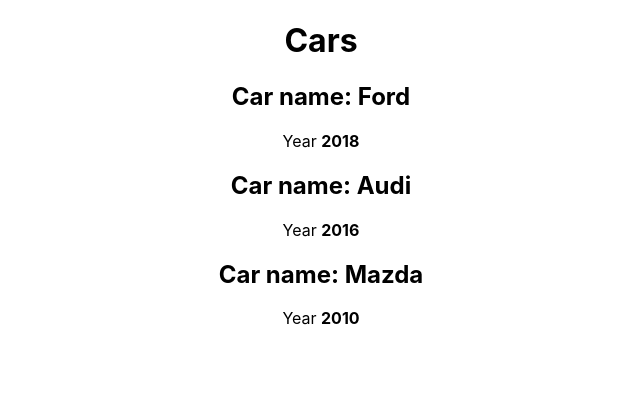
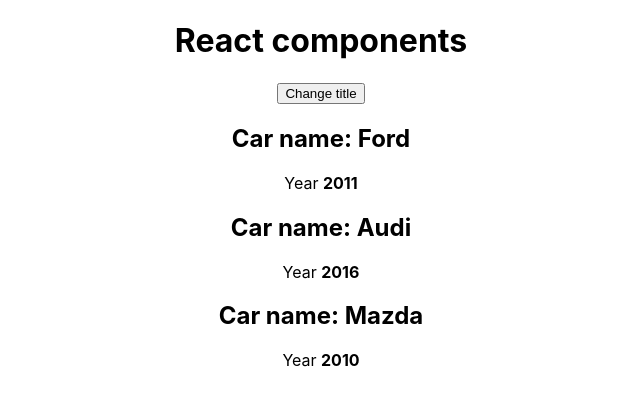
Before and after one commit to s1ep0y/reactLearning, a React (Create React App) app in the folder react_theory/: page / in a window 1280 px wide. Shown: the top 406 px of the page, without its empty margins (319-959 px from the left). Built offline with nearby package versions, Linux system fonts and the light colour scheme.

Commit message:
setStateLesson

```diff
--- a/react_theory/src/App.js
+++ b/react_theory/src/App.js
@@ -7,14 +7,20 @@
     super(props);
     this.state = {
       cars: [
-        {name: 'Ford', year: 2018},
+        {name: 'Ford', year: 2011},
         {name: 'Audi', year: 2016},
         {name: 'Mazda', year: 2010}
-      ]
+      ],
+      pageTitle: "React components"
     }
   }
-
-
+  changeTitle = () =>{
+    let oldTitle = this.state.pageTitle
+    const newTitle = oldTitle + " (Changed)"
+    this.setState({
+      pageTitle: newTitle
+    })
+  }
   render() {
     const divStyle = {
       textAlign: 'center'
@@ -24,9 +30,9 @@
 
     return (
       <div style={divStyle}>
-        <h1>Cars</h1>
-        {this.state.cars.map((props)=> {
-        return <Car name={props.name} year = {props.year} />})}
+      <h1>{this.state.pageTitle}</h1>
+      <button onClick={this.changeTitle}>Change title</button>
+        {cars.map((info)=> <Car name={info.name} year = {info.year} />)}
       </div>
     );
   }
```
